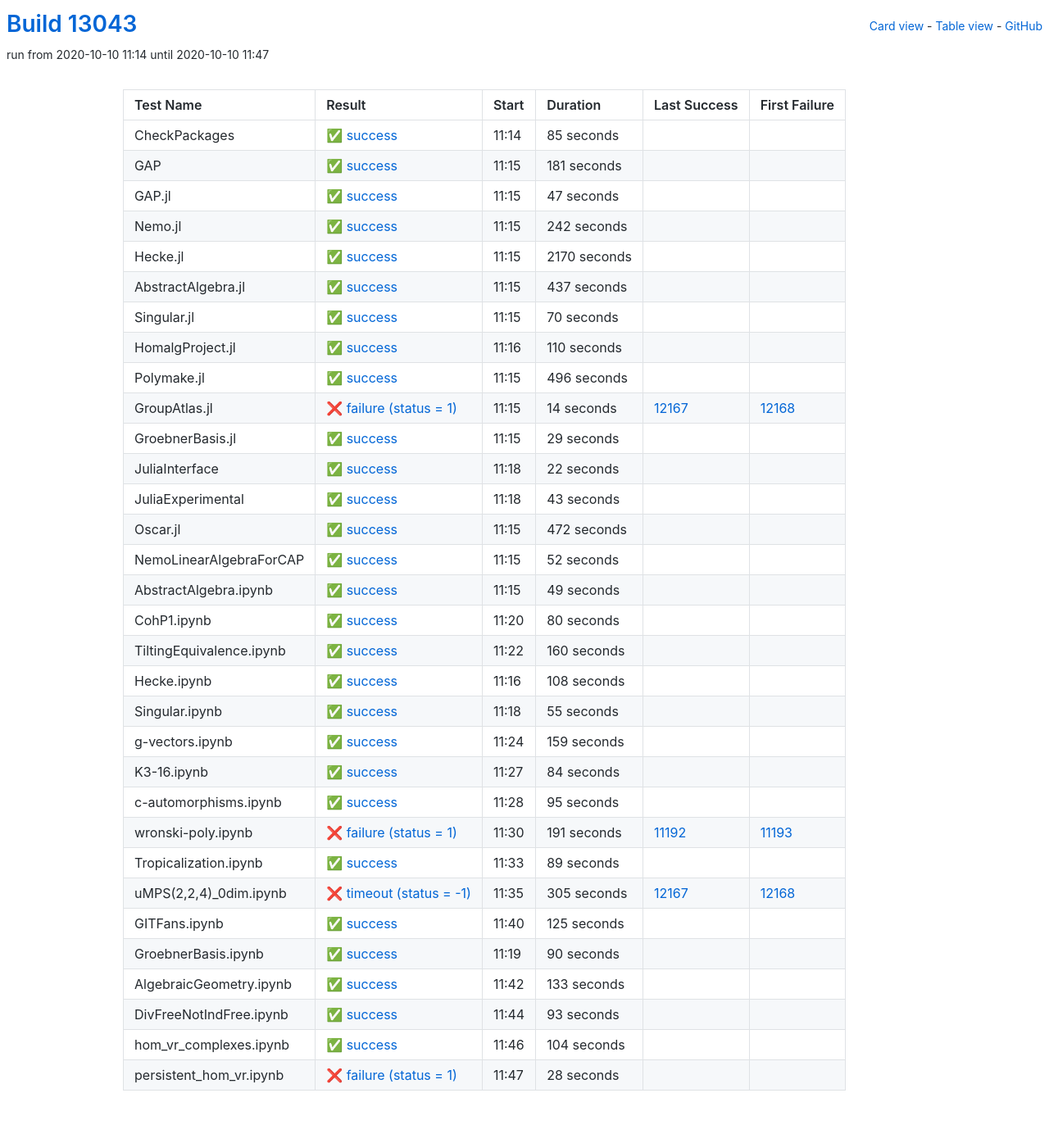
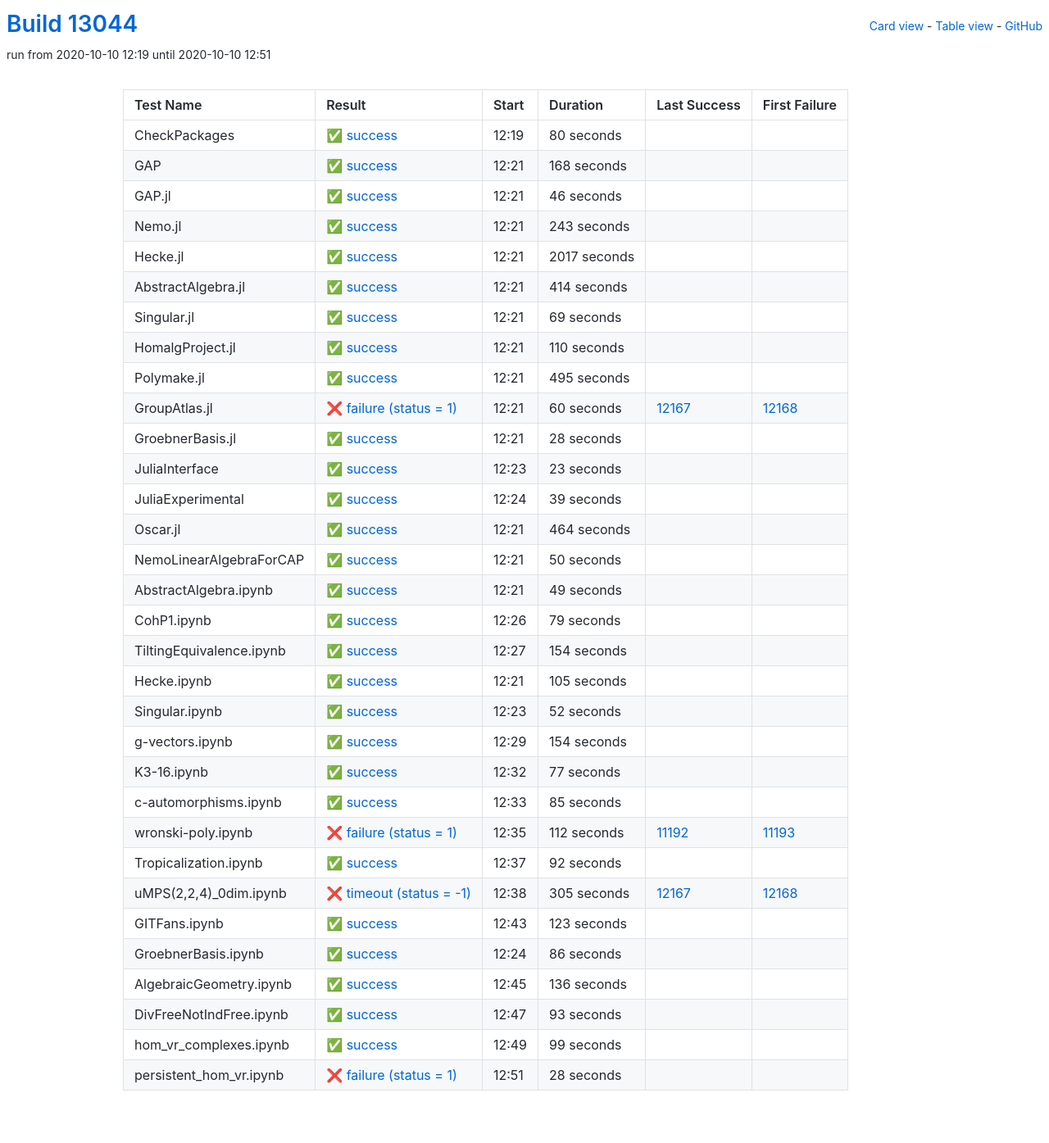
Before and after one commit to oscar-system/oscar-ci-status, a Jekyll site: the page built from table.html, in a window 1280 px wide. Shown: the whole page at 82% size. Built offline with Jekyll 4.4.1, drawn with Linux system fonts in a browser that asks for light colours.

Commit message:
Build #13044

```diff
--- a/_data/ci.yml
+++ b/_data/ci.yml
@@ -1,6 +1,6 @@
 ---
-build: 13043
-build_url: https://oscarci.mathematik.uni-kl.de/job/oscar/13043/
+build: 13044
+build_url: https://oscarci.mathematik.uni-kl.de/job/oscar/13044/
 job: oscar
 organization: oscar-system
 repo: oscar-ci-status
@@ -8,92 +8,92 @@
 tests:
 - name: CheckPackages
   id: checkpackages
-  log: https://oscarci.mathematik.uni-kl.de/job/oscar/13043/artifact/logs/build-13043/CheckPackages.log
-  start: 2020-10-10 11:14
+  log: https://oscarci.mathematik.uni-kl.de/job/oscar/13044/artifact/logs/build-13044/CheckPackages.log
+  start: 2020-10-10 12:19
   success: true
   exitcode: 0
   status: success
-  duration: 85
+  duration: 80
   last_success: false
   last_success_url:
   first_failure: false
   first_failure_url:
 - name: GAP
   id: gap
-  log: https://oscarci.mathematik.uni-kl.de/job/oscar/13043/artifact/logs/build-13043/GAP.log
-  start: 2020-10-10 11:15
+  log: https://oscarci.mathematik.uni-kl.de/job/oscar/13044/artifact/logs/build-13044/GAP.log
+  start: 2020-10-10 12:21
   success: true
   exitcode: 0
   status: success
-  duration: 181
+  duration: 168
   last_success: false
   last_success_url:
   first_failure: false
   first_failure_url:
 - name: GAP.jl
   id: gap-jl
-  log: https://oscarci.mathematik.uni-kl.de/job/oscar/13043/artifact/logs/build-13043/GAP.jl.log
-  start: 2020-10-10 11:15
+  log: https://oscarci.mathematik.uni-kl.de/job/oscar/13044/artifact/logs/build-13044/GAP.jl.log
+  start: 2020-10-10 12:21
   success: true
   exitcode: 0
   status: success
-  duration: 47
+  duration: 46
   last_success: false
   last_success_url:
   first_failure: false
   first_failure_url:
 - name: Nemo.jl
   id: nemo-jl
-  log: https://oscarci.mathematik.uni-kl.de/job/oscar/13043/artifact/logs/build-13043/Nemo.jl.log
-  start: 2020-10-10 11:15
+  log: https://oscarci.mathematik.uni-kl.de/job/oscar/13044/artifact/logs/build-13044/Nemo.jl.log
+  start: 2020-10-10 12:21
   success: true
   exitcode: 0
   status: success
-  duration: 242
+  duration: 243
   last_success: false
   last_success_url:
   first_failure: false
   first_failure_url:
 - name: Hecke.jl
   id: hecke-jl
-  log: https://oscarci.mathematik.uni-kl.de/job/oscar/13043/artifact/logs/build-13043/Hecke.jl.log
-  start: 2020-10-10 11:15
+  log: https://oscarci.mathematik.uni-kl.de/job/oscar/13044/artifact/logs/build-13044/Hecke.jl.log
+  start: 2020-10-10 12:21
   success: true
   exitcode: 0
   status: success
-  duration: 2170
+  duration: 2017
   last_success: false
   last_success_url:
   first_failure: false
   first_failure_url:
 - name: AbstractAlgebra.jl
   id: abstractalgebra-jl
-  log: https://oscarci.mathematik.uni-kl.de/job/oscar/13043/artifact/logs/build-13043/AbstractAlgebra.jl.log
-  start: 2020-10-10 11:15
+  log: https://oscarci.mathematik.uni-kl.de/job/oscar/13044/artifact/logs/build-13044/AbstractAlgebra.jl.log
+  start: 2020-10-10 12:21
   success: true
   exitcode: 0
   status: success
-  duration: 437
+  duration: 414
   last_success: false
   last_success_url:
   first_failure: false
   first_failure_url:
 - name: Singular.jl
   id: singular-jl
-  log: https://oscarci.mathematik.uni-kl.de/job/oscar/13043/artifact/logs/build-13043/Singular.jl.log
-  start: 2020-10-10 11:15
+  log: https://oscarci.mathematik.uni-kl.de/job/oscar/13044/artifact/logs/build-13044/Singular.jl.log
+  start: 2020-10-10 12:21
   success: true
   exitcode: 0
   status: success
-  duration: 70
+  duration: 69
   last_success: false
   last_success_url:
   first_failure: false
   first_failure_url:
 - name: HomalgProject.jl
   id: homalgproject-jl
-  log: https://oscarci.mathematik.uni-kl.de/job/oscar/13043/artifact/logs/build-13043/HomalgProject.jl.log
-  start: 2020-10-10 11:16
+  log: https://oscarci.mathematik.uni-kl.de/job/oscar/13044/artifact/logs/build-13044/HomalgProject.jl.log
+  start: 2020-10-10 12:21
   success: true
   exitcode: 0
   status: success
@@ -104,92 +104,92 @@
   first_failure_url:
 - name: Polymake.jl
   id: polymake-jl
-  log: https://oscarci.mathematik.uni-kl.de/job/oscar/13043/artifact/logs/build-13043/Polymake.jl.log
-  start: 2020-10-10 11:15
+  log: https://oscarci.mathematik.uni-kl.de/job/oscar/13044/artifact/logs/build-13044/Polymake.jl.log
+  start: 2020-10-10 12:21
   success: true
   exitcode: 0
   status: success
-  duration: 496
+  duration: 495
   last_success: false
   last_success_url:
   first_failure: false
   first_failure_url:
 - name: GroupAtlas.jl
   id: groupatlas-jl
-  log: https://oscarci.mathematik.uni-kl.de/job/oscar/13043/artifact/logs/build-13043/GroupAtlas.jl.log
-  start: 2020-10-10 11:15
+  log: https://oscarci.mathematik.uni-kl.de/job/oscar/13044/artifact/logs/build-13044/GroupAtlas.jl.log
+  start: 2020-10-10 12:21
   success: false
   exitcode: 1
   status: failure
-  duration: 14
+  duration: 60
   last_success: 12167
   last_success_url: https://oscarci.mathematik.uni-kl.de/job/oscar/12167/
   first_failure: 12168
   first_failure_url: https://oscarci.mathematik.uni-kl.de/job/oscar/12168/
 - name: GroebnerBasis.jl
   id: groebnerbasis-jl
-  log: https://oscarci.mathematik.uni-kl.de/job/oscar/13043/artifact/logs/build-13043/GroebnerBasis.jl.log
-  start: 2020-10-10 11:15
+  log: https://oscarci.mathematik.uni-kl.de/job/oscar/13044/artifact/logs/build-13044/GroebnerBasis.jl.log
+  start: 2020-10-10 12:21
   success: true
   exitcode: 0
   status: success
-  duration: 29
+  duration: 28
   last_success: false
   last_success_url:
   first_failure: false
   first_failure_url:
 - name: JuliaInterface
   id: juliainterface
-  log: https://oscarci.mathematik.uni-kl.de/job/oscar/13043/artifact/logs/build-13043/JuliaInterface.log
-  start: 2020-10-10 11:18
+  log: https://oscarci.mathematik.uni-kl.de/job/oscar/13044/artifact/logs/build-13044/JuliaInterface.log
+  start: 2020-10-10 12:23
   success: true
   exitcode: 0
   status: success
-  duration: 22
+  duration: 23
   last_success: false
   last_success_url:
   first_failure: false
   first_failure_url:
 - name: JuliaExperimental
   id: juliaexperimental
-  log: https://oscarci.mathematik.uni-kl.de/job/oscar/13043/artifact/logs/build-13043/JuliaExperimental.log
-  start: 2020-10-10 11:18
+  log: https://oscarci.mathematik.uni-kl.de/job/oscar/13044/artifact/logs/build-13044/JuliaExperimental.log
+  start: 2020-10-10 12:24
   success: true
   exitcode: 0
   status: success
-  duration: 43
+  duration: 39
   last_success: false
   last_success_url:
   first_failure: false
   first_failure_url:
 - name: Oscar.jl
   id: oscar-jl
-  log: https://oscarci.mathematik.uni-kl.de/job/oscar/13043/artifact/logs/build-13043/Oscar.jl.log
-  start: 2020-10-10 11:15
+  log: https://oscarci.mathematik.uni-kl.de/job/oscar/13044/artifact/logs/build-13044/Oscar.jl.log
+  start: 2020-10-10 12:21
   success: true
   exitcode: 0
   status: success
-  duration: 472
+  duration: 464
   last_success: false
   last_success_url:
   first_failure: false
   first_failure_url:
 - name: NemoLinearAlgebraForCAP
   id: nemolinearalgebraforcap
-  log: https://oscarci.mathematik.uni-kl.de/job/oscar/13043/artifact/logs/build-13043/NemoLinearAlgebraForCAP.log
-  start: 2020-10-10 11:15
+  log: https://oscarci.mathematik.uni-kl.de/job/oscar/13044/artifact/logs/build-13044/NemoLinearAlgebraForCAP.log
+  start: 2020-10-10 12:21
   success: true
   exitcode: 0
   status: success
-  duration: 52
+  duration: 50
   last_success: false
   last_success_url:
   first_failure: false
   first_failure_url:
 - name: AbstractAlgebra.ipynb
   id: abstractalgebra-ipynb
-  log: https://oscarci.mathematik.uni-kl.de/job/oscar/13043/artifact/logs/build-13043/AbstractAlgebra.ipynb.log
-  start: 2020-10-10 11:15
+  log: https://oscarci.mathematik.uni-kl.de/job/oscar/13044/artifact/logs/build-13044/AbstractAlgebra.ipynb.log
+  start: 2020-10-10 12:21
   success: true
   exitcode: 0
   status: success
@@ -200,116 +200,116 @@
   first_failure_url:
 - name: CohP1.ipynb
   id: cohp1-ipynb
-  log: https://oscarci.mathematik.uni-kl.de/job/oscar/13043/artifact/logs/build-13043/CohP1.ipynb.log
-  start: 2020-10-10 11:20
+  log: https://oscarci.mathematik.uni-kl.de/job/oscar/13044/artifact/logs/build-13044/CohP1.ipynb.log
+  start: 2020-10-10 12:26
   success: true
   exitcode: 0
   status: success
-  duration: 80
+  duration: 79
   last_success: false
   last_success_url:
   first_failure: false
   first_failure_url:
 - name: TiltingEquivalence.ipynb
   id: tiltingequivalence-ipynb
-  log: https://oscarci.mathematik.uni-kl.de/job/oscar/13043/artifact/logs/build-13043/TiltingEquivalence.ipynb.log
-  start: 2020-10-10 11:22
+  log: https://oscarci.mathematik.uni-kl.de/job/oscar/13044/artifact/logs/build-13044/TiltingEquivalence.ipynb.log
+  start: 2020-10-10 12:27
   success: true
   exitcode: 0
   status: success
-  duration: 160
+  duration: 154
   last_success: false
   last_success_url:
   first_failure: false
   first_failure_url:
 - name: Hecke.ipynb
   id: hecke-ipynb
-  log: https://oscarci.mathematik.uni-kl.de/job/oscar/13043/artifact/logs/build-13043/Hecke.ipynb.log
-  start: 2020-10-10 11:16
+  log: https://oscarci.mathematik.uni-kl.de/job/oscar/13044/artifact/logs/build-13044/Hecke.ipynb.log
+  start: 2020-10-10 12:21
   success: true
   exitcode: 0
   status: success
-  duration: 108
+  duration: 105
   last_success: false
   last_success_url:
   first_failure: false
   first_failure_url:
 - name: Singular.ipynb
   id: singular-ipynb
-  log: https://oscarci.mathematik.uni-kl.de/job/oscar/13043/artifact/logs/build-13043/Singular.ipynb.log
-  start: 2020-10-10 11:18
+  log: https://oscarci.mathematik.uni-kl.de/job/oscar/13044/artifact/logs/build-13044/Singular.ipynb.log
+  start: 2020-10-10 12:23
   success: true
   exitcode: 0
   status: success
-  duration: 55
+  duration: 52
   last_success: false
   last_success_url:
   first_failure: false
   first_failure_url:
 - name: g-vectors.ipynb
   id: g-vectors-ipynb
-  log: https://oscarci.mathematik.uni-kl.de/job/oscar/13043/artifact/logs/build-13043/g-vectors.ipynb.log
-  start: 2020-10-10 11:24
+  log: https://oscarci.mathematik.uni-kl.de/job/oscar/13044/artifact/logs/build-13044/g-vectors.ipynb.log
+  start: 2020-10-10 12:29
   success: true
   exitcode: 0
   status: success
-  duration: 159
+  duration: 154
   last_success: false
   last_success_url:
   first_failure: false
   first_failure_url:
 - name: K3-16.ipynb
   id: k3-16-ipynb
-  log: https://oscarci.mathematik.uni-kl.de/job/oscar/13043/artifact/logs/build-13043/K3-16.ipynb.log
-  start: 2020-10-10 11:27
+  log: https://oscarci.mathematik.uni-kl.de/job/oscar/13044/artifact/logs/build-13044/K3-16.ipynb.log
+  start: 2020-10-10 12:32
   success: true
   exitcode: 0
   status: success
-  duration: 84
+  duration: 77
   last_success: false
   last_success_url:
   first_failure: false
   first_failure_url:
 - name: c-automorphisms.ipynb
   id: c-automorphisms-ipynb
-  log: https://oscarci.mathematik.uni-kl.de/job/oscar/13043/artifact/logs/build-13043/c-automorphisms.ipynb.log
-  start: 2020-10-10 11:28
+  log: https://oscarci.mathematik.uni-kl.de/job/oscar/13044/artifact/logs/build-13044/c-automorphisms.ipynb.log
+  start: 2020-10-10 12:33
   success: true
   exitcode: 0
   status: success
-  duration: 95
+  duration: 85
   last_success: false
   last_success_url:
   first_failure: false
   first_failure_url:
 - name: wronski-poly.ipynb
   id: wronski-poly-ipynb
-  log: https://oscarci.mathematik.uni-kl.de/job/oscar/13043/artifact/logs/build-13043/wronski-poly.ipynb.log
-  start: 2020-10-10 11:30
+  log: https://oscarci.mathematik.uni-kl.de/job/oscar/13044/artifact/logs/build-13044/wronski-poly.ipynb.log
+  start: 2020-10-10 12:35
   success: false
   exitcode: 1
   status: failure
-  duration: 191
+  duration: 112
   last_success: 11192
   last_success_url: https://oscarci.mathematik.uni-kl.de/job/oscar/11192/
   first_failure: 11193
   first_failure_url: https://oscarci.mathematik.uni-kl.de/job/oscar/11193/
 - name: Tropicalization.ipynb
   id: tropicalization-ipynb
-  log: https://oscarci.mathematik.uni-kl.de/job/oscar/13043/artifact/logs/build-13043/Tropicalization.ipynb.log
-  start: 2020-10-10 11:33
+  log: https://oscarci.mathematik.uni-kl.de/job/oscar/13044/artifact/logs/build-13044/Tropicalization.ipynb.log
+  start: 2020-10-10 12:37
   success: true
   exitcode: 0
   status: success
-  duration: 89
+  duration: 92
   last_success: false
   last_success_url:
   first_failure: false
   first_failure_url:
 - name: uMPS(2,2,4)_0dim.ipynb
   id: umps-2-2-4-0dim-ipynb
-  log: https://oscarci.mathematik.uni-kl.de/job/oscar/13043/artifact/logs/build-13043/uMPS-2-2-4-_0dim.ipynb.log
-  start: 2020-10-10 11:35
+  log: https://oscarci.mathematik.uni-kl.de/job/oscar/13044/artifact/logs/build-13044/uMPS-2-2-4-_0dim.ipynb.log
+  start: 2020-10-10 12:38
   success: false
   exitcode: -1
   status: timeout
@@ -320,44 +320,44 @@
   first_failure_url: https://oscarci.mathematik.uni-kl.de/job/oscar/12168/
 - name: GITFans.ipynb
   id: gitfans-ipynb
-  log: https://oscarci.mathematik.uni-kl.de/job/oscar/13043/artifact/logs/build-13043/GITFans.ipynb.log
-  start: 2020-10-10 11:40
+  log: https://oscarci.mathematik.uni-kl.de/job/oscar/13044/artifact/logs/build-13044/GITFans.ipynb.log
+  start: 2020-10-10 12:43
   success: true
   exitcode: 0
   status: success
-  duration: 125
+  duration: 123
   last_success: false
   last_success_url:
   first_failure: false
   first_failure_url:
 - name: GroebnerBasis.ipynb
   id: groebnerbasis-ipynb
-  log: https://oscarci.mathematik.uni-kl.de/job/oscar/13043/artifact/logs/build-13043/GroebnerBasis.ipynb.log
-  start: 2020-10-10 11:19
+  log: https://oscarci.mathematik.uni-kl.de/job/oscar/13044/artifact/logs/build-13044/GroebnerBasis.ipynb.log
+  start: 2020-10-10 12:24
   success: true
   exitcode: 0
   status: success
-  duration: 90
+  duration: 86
   last_success: false
   last_success_url:
   first_failure: false
   first_failure_url:
 - name: AlgebraicGeometry.ipynb
   id: algebraicgeometry-ipynb
-  log: https://oscarci.mathematik.uni-kl.de/job/oscar/13043/artifact/logs/build-13043/AlgebraicGeometry.ipynb.log
-  start: 2020-10-10 11:42
+  log: https://oscarci.mathematik.uni-kl.de/job/oscar/13044/artifact/logs/build-13044/AlgebraicGeometry.ipynb.log
+  start: 2020-10-10 12:45
   success: true
   exitcode: 0
   status: success
-  duration: 133
+  duration: 136
   last_success: false
   last_success_url:
   first_failure: false
   first_failure_url:
 - name: DivFreeNotIndFree.ipynb
   id: divfreenotindfree-ipynb
-  log: https://oscarci.mathematik.uni-kl.de/job/oscar/13043/artifact/logs/build-13043/DivFreeNotIndFree.ipynb.log
-  start: 2020-10-10 11:44
+  log: https://oscarci.mathematik.uni-kl.de/job/oscar/13044/artifact/logs/build-13044/DivFreeNotIndFree.ipynb.log
+  start: 2020-10-10 12:47
   success: true
   exitcode: 0
   status: success
@@ -368,20 +368,20 @@
   first_failure_url:
 - name: hom_vr_complexes.ipynb
   id: hom-vr-complexes-ipynb
-  log: https://oscarci.mathematik.uni-kl.de/job/oscar/13043/artifact/logs/build-13043/hom_vr_complexes.ipynb.log
-  start: 2020-10-10 11:46
+  log: https://oscarci.mathematik.uni-kl.de/job/oscar/13044/artifact/logs/build-13044/hom_vr_complexes.ipynb.log
+  start: 2020-10-10 12:49
   success: true
   exitcode: 0
   status: success
-  duration: 104
+  duration: 99
   last_success: false
   last_success_url:
   first_failure: false
   first_failure_url:
 - name: persistent_hom_vr.ipynb
   id: persistent-hom-vr-ipynb
-  log: https://oscarci.mathematik.uni-kl.de/job/oscar/13043/artifact/logs/build-13043/persistent_hom_vr.ipynb.log
-  start: 2020-10-10 11:47
+  log: https://oscarci.mathematik.uni-kl.de/job/oscar/13044/artifact/logs/build-13044/persistent_hom_vr.ipynb.log
+  start: 2020-10-10 12:51
   success: false
   exitcode: 1
   status: failure
```
Also changed, not shown: README.md.
